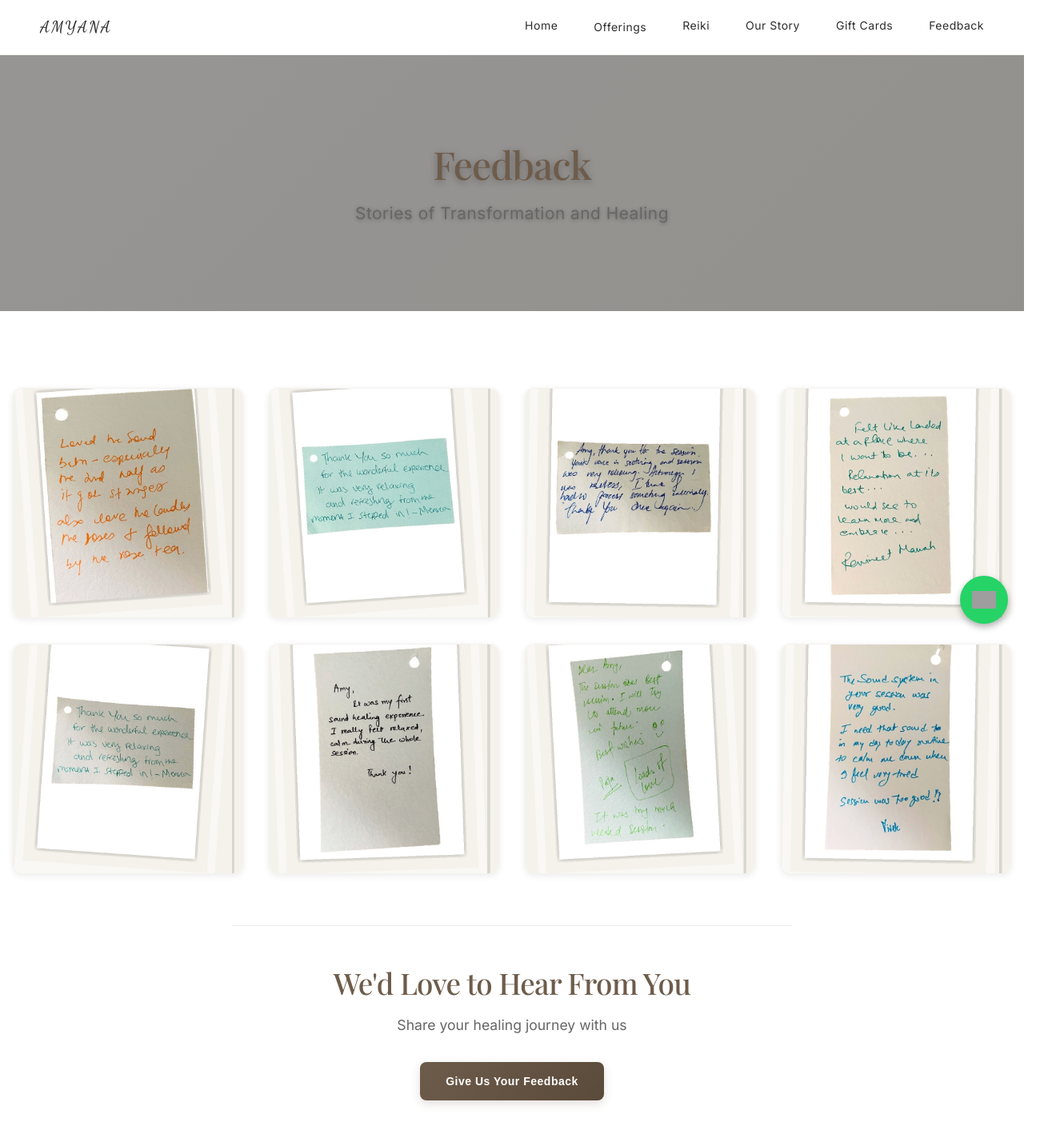
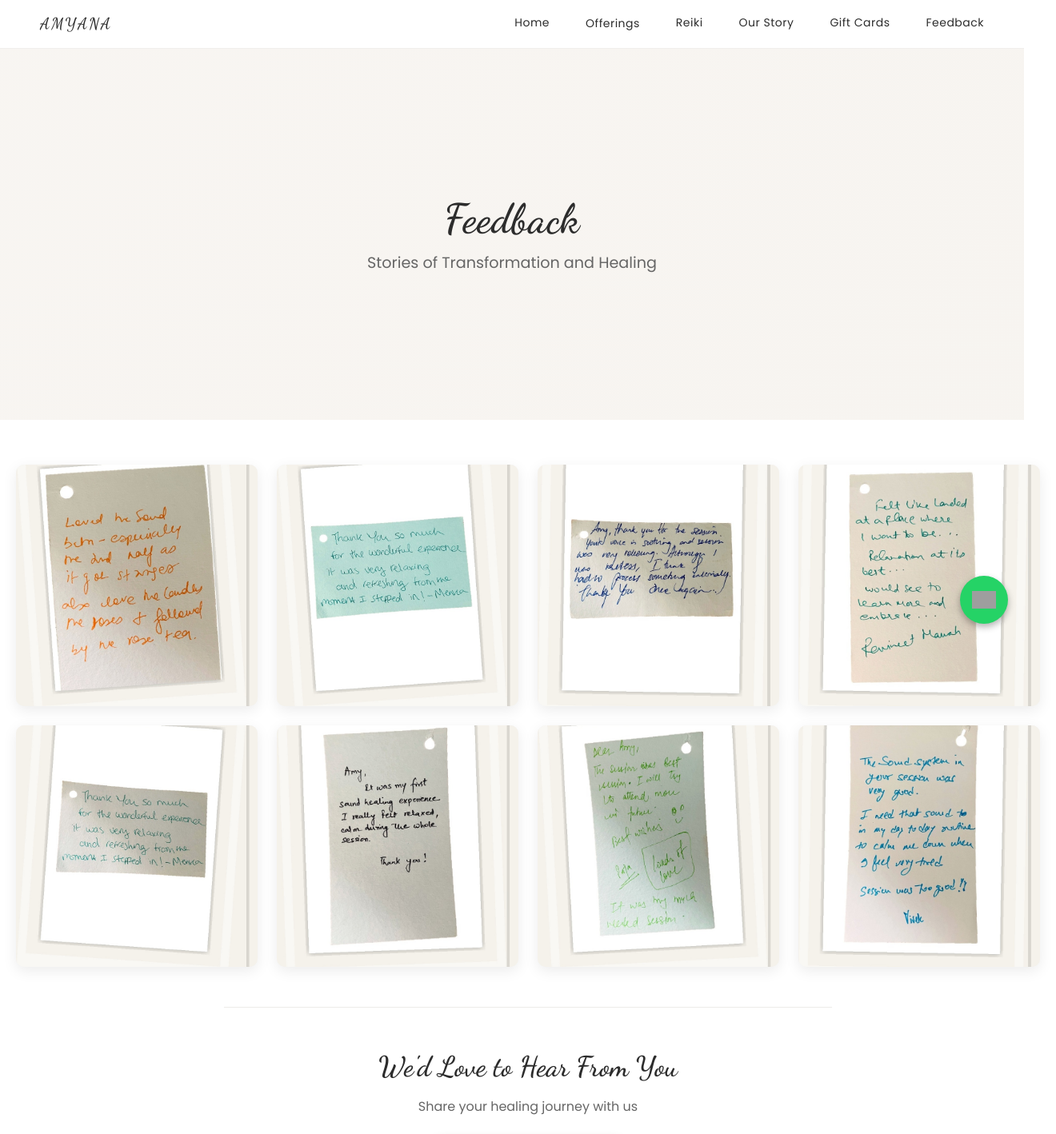
Before and after one commit to tomaryash54/amyana_v3_luxury_site, a React (Vite) app: page /feedback in a window 1280 px wide. Shown: the top 1418 px of the page at 80% size, 1320 px wide, since content can reach past the window. Built offline with nearby package versions, Linux system fonts and the light colour scheme; grey boxes are pictures that could not be loaded; a web font is replaced by a local one.

Commit message:
Fix feedback grid with scoped styles and optimize performance

```diff
--- a/index.html
+++ b/index.html
@@ -5,6 +5,8 @@
 <meta charset="UTF-8">
 <meta name="viewport" content="width=device-width, initial-scale=1.0">
 <title>AMYANA Wellness</title>
+<link rel="preconnect" href="https://fonts.googleapis.com">
+<link rel="preconnect" href="https://fonts.gstatic.com" crossorigin>
 <link href="https://fonts.googleapis.com/css2?family=Dancing+Script:wght@400;500;600&family=Poppins:wght@300;400;500;600&display=swap" rel="stylesheet">
 <style>
 body{
@@ -24,7 +26,7 @@ a{text-decoration:none;color:inherit;}
  align-items:center;
  justify-content:center;
  text-align:center;
- background:url('/images/reiki-bg.jpg.png') center/cover no-repeat fixed;
+ background:url('/images/reiki-bg.jpg.png') center/cover no-repeat;
  color:white;
  position:relative;
  overflow:hidden;
@@ -430,8 +432,7 @@ footer{background:#ede7de;padding:0;margin-top:60px;}
 .card{transition:transform .3s, box-shadow .3s;}
 .card:hover{transform:translateY(-6px); box-shadow:0 8px 16px rgba(0,0,0,0.2);}
 @keyframes fadeIn{from{opacity:0;transform:translateY(20px);}to{opacity:1;transform:translateY(0);}}
-.card{animation:fadeIn 0.5s ease-in-out;}
-.page-section{margin:40px 0;padding:30px 20px;background:#ffffff;border-radius:0;animation:fadeIn 0.6s ease-in-out;border-top:1px solid rgba(110,92,75,0.1);border-bottom:1px solid rgba(110,92,75,0.1);}
+.page-section{margin:40px 0;padding:30px 20px;background:#ffffff;border-radius:0;border-top:1px solid rgba(110,92,75,0.1);border-bottom:1px solid rgba(110,92,75,0.1);}
 .service-list{display:grid;grid-template-columns:repeat(auto-fit,minmax(280px,1fr));gap:25px;margin:20px 0;}
 .service-item{padding:20px;background:white;border-left:4px solid #6e5c4b;border-radius:6px;transition:transform 0.3s, box-shadow 0.3s;}
 .service-item:hover{transform:translateX(5px);box-shadow:0 4px 12px rgba(0,0,0,0.1);}
@@ -440,19 +441,19 @@ footer{background:#ede7de;padding:0;margin-top:60px;}
 ul{list-style-position:inside;color:#666;line-height:1.8;}
 ul li{margin:8px 0;}
 h4{color:#6e5c4b;margin-top:20px;font-weight:500;font-size:16px;letter-spacing:0.5px;}
-.sound-page{background:url('/images/reiki-bg.jpg.png') center/cover fixed;background-color:#ffffff;position:relative;}
+.sound-page{background:url('/images/reiki-bg.jpg.png') center/cover no-repeat;background-color:#ffffff;position:relative;}
 .sound-page > *{position:relative;z-index:1;}
 .sound-page::before{content:'';position:absolute;top:0;left:0;right:0;bottom:0;background:rgba(255,255,255,0.92);z-index:0;}
-.workshops-page{background:url('/images/workshops.jpg') center/cover fixed;background-color:#ffffff;position:relative;}
+.workshops-page{background:url('/images/workshops.jpg') center/cover no-repeat;background-color:#ffffff;position:relative;}
 .workshops-page > *{position:relative;z-index:1;}
 .workshops-page::before{content:'';position:absolute;top:0;left:0;right:0;bottom:0;background:rgba(255,255,255,0.92);z-index:0;}
-.corporate-page{background:url('/images/corporate.jpg') center/cover fixed;background-color:#ffffff;position:relative;}
+.corporate-page{background:url('/images/corporate.jpg') center/cover no-repeat;background-color:#ffffff;position:relative;}
 .corporate-page > *{position:relative;z-index:1;}
 .corporate-page::before{content:'';position:absolute;top:0;left:0;right:0;bottom:0;background:rgba(255,255,255,0.92);z-index:0;}
-.hospitality-page{background:url('/images/hospitality.jpg') center/cover fixed;background-color:#ffffff;position:relative;}
+.hospitality-page{background:url('/images/hospitality.jpg') center/cover no-repeat;background-color:#ffffff;position:relative;}
 .hospitality-page > *{position:relative;z-index:1;}
 .hospitality-page::before{content:'';position:absolute;top:0;left:0;right:0;bottom:0;background:rgba(255,255,255,0.92);z-index:0;}
-.our-story-page{background:linear-gradient(135deg,rgba(245,241,236,0.3) 0%,rgba(237,231,222,0.2) 100%);position:relative;background-attachment:fixed;}
+.our-story-page{background:linear-gradient(135deg,rgba(245,241,236,0.3) 0%,rgba(237,231,222,0.2) 100%);position:relative;}
 .our-story-page > *{position:relative;z-index:1;}
 .meet-healer{background:#ffffff;padding:80px 20px;margin-top:40px;}
 .meet-healer-content{max-width:1200px;margin:auto;display:grid;grid-template-columns:1fr 1fr;gap:50px;align-items:center;}
@@ -490,7 +491,7 @@ h4{color:#6e5c4b;margin-top:20px;font-weight:500;font-size:16px;letter-spacing:0
 .container h1{font-size:48px;font-weight:600;color:#2c2c2c;margin-bottom:40px;letter-spacing:-1px;}
 .container h2{font-size:52px;font-weight:500;color:#2c2c2c;margin-bottom:40px;letter-spacing:0.5px;position:relative;padding-bottom:20px;text-align:center;}
 .container h2::after{content:'';position:absolute;bottom:0;left:50%;transform:translateX(-50%);width:50px;height:2px;background:#6e5c4b;border-radius:2px;}
-.page-section{margin:50px 0;padding:40px 30px;background:linear-gradient(135deg,rgba(245,241,236,0.6) 0%,rgba(237,231,222,0.4) 100%);border-radius:12px;animation:fadeIn 0.6s ease-in-out;}
+.page-section{margin:50px 0;padding:40px 30px;background:linear-gradient(135deg,rgba(245,241,236,0.6) 0%,rgba(237,231,222,0.4) 100%);border-radius:12px;}
 .page-section h2{margin-top:0;}
 .page-section h3{font-size:24px;color:#6e5c4b;margin:25px 0 15px 0;font-weight:500;}
 .page-section h4{font-size:16px;color:#6e5c4b;margin:20px 0 10px 0;font-weight:600;text-transform:uppercase;letter-spacing:1px;}
@@ -515,7 +516,7 @@ h4{color:#6e5c4b;margin-top:20px;font-weight:500;font-size:16px;letter-spacing:0
 .approach-item:hover{transform:translateY(-5px);box-shadow:0 8px 16px rgba(0,0,0,0.12);}
 .approach-item h4{color:#6e5c4b;margin-top:0;font-size:16px;font-weight:600;letter-spacing:0.5px;}
 .approach-item p{color:#666;font-size:14px;line-height:1.7;}
-.reiki-page{background:url('/images/reiki-healer.jpg.png') center/cover fixed;background-color:#faf8f5;position:relative;}
+.reiki-page{background:url('/images/reiki-healer.jpg.png') center/cover no-repeat;background-color:#faf8f5;position:relative;}
 .reiki-page > *{position:relative;z-index:1;}
 .reiki-page::before{content:'';position:absolute;top:0;left:0;right:0;bottom:0;background:rgba(250,248,245,0.87);z-index:0;}
 .hero-section{background:linear-gradient(135deg,rgba(250,248,245,0.95) 0%,rgba(237,231,222,0.9) 100%);border-left:none;border-top:4px solid #6e5c4b;padding:50px 40px;}
@@ -567,6 +568,7 @@ h4{color:#6e5c4b;margin-top:20px;font-weight:500;font-size:16px;letter-spacing:0
 .flip-card-back .btn-primary{align-self:center;margin-top:auto;padding:12px 24px;font-size:13px;}
 @media(max-width:1024px){.gift-cards-grid{grid-template-columns:repeat(2,1fr);gap:30px;}.grid-container{grid-template-columns:repeat(2,1fr);gap:10px;}}
 @media(max-width:768px){.flip-card{height:350px;}.gift-cards-grid{grid-template-columns:1fr;}.gift-intro h1{font-size:32px;}.flip-card-back{padding:20px;font-size:12px;}.flip-card-back h4{font-size:12px;}.footer-top{flex-direction:column;padding:30px;}.footer-section{min-width:100%;padding:20px 0;border-bottom:1px solid rgba(110,92,75,0.1);}.footer-instagram{padding:20px;}.grid-container{grid-template-columns:repeat(2,1fr);gap:8px;}}
+@media (prefers-reduced-motion: reduce){*,*::before,*::after{animation:none !important;transition:none !important;scroll-behavior:auto !important;}}
 </style>
 </head>
 <body>
--- a/src/App.jsx
+++ b/src/App.jsx
@@ -1,15 +1,16 @@
 
 import {BrowserRouter,Routes,Route,Link} from "react-router-dom"
-import {useState} from "react"
-import Home from "./pages/Home"
-import Reiki from "./pages/Reiki"
-import GiftCards from "./pages/GiftCards"
-import Sound from "./pages/Sound"
-import Workshops from "./pages/Workshops"
-import Corporate from "./pages/Corporate"
-import Hospitality from "./pages/Hospitality"
-import OurStory from "./pages/OurStory"
-import Feedback from "./pages/Feedback"
+import {useState, Suspense, lazy} from "react"
+
+const Home = lazy(() => import("./pages/Home"))
+const Reiki = lazy(() => import("./pages/Reiki"))
+const GiftCards = lazy(() => import("./pages/GiftCards"))
+const Sound = lazy(() => import("./pages/Sound"))
+const Workshops = lazy(() => import("./pages/Workshops"))
+const Corporate = lazy(() => import("./pages/Corporate"))
+const Hospitality = lazy(() => import("./pages/Hospitality"))
+const OurStory = lazy(() => import("./pages/OurStory"))
+const Feedback = lazy(() => import("./pages/Feedback"))
 
 function Nav(){
 const [mobileMenuOpen, setMobileMenuOpen] = useState(false)
@@ -117,6 +118,7 @@ export default function App(){
 return(
 <BrowserRouter>
 <Nav/>
+<Suspense fallback={<div className="container" style={{padding: '40px 20px'}}>Loading...</div>}>
 <Routes>
 <Route path="/" element={<Home/>}/>
 <Route path="/sound" element={<Sound/>}/>
@@ -128,6 +130,7 @@ return(
 <Route path="/our-story" element={<OurStory/>}/>
 <Route path="/feedback" element={<Feedback/>}/>
 </Routes>
+</Suspense>
 <Footer/>
 <FloatingWhatsApp/>
 </BrowserRouter>
--- a/src/components/RevealOnScroll.jsx
+++ b/src/components/RevealOnScroll.jsx
@@ -1,4 +1,4 @@
-import { motion } from "framer-motion"
+import { motion, useReducedMotion } from "framer-motion"
 
 const containerVariants = {
   hidden: { opacity: 0, y: 12 },
@@ -33,13 +33,14 @@ export default function RevealOnScroll({
   variants: customVariants,
   ...props
 }) {
+  const prefersReducedMotion = useReducedMotion()
   const variants = customVariants || containerVariants
 
   return (
     <motion.div
       className={className}
-      initial="hidden"
-      whileInView="visible"
+      initial={prefersReducedMotion ? false : "hidden"}
+      whileInView={prefersReducedMotion ? undefined : "visible"}
       viewport={{ once: true, amount: 0.1 }}
       variants={variants}
       custom={{ stagger }}
--- a/src/index.css
+++ b/src/index.css
@@ -12,22 +12,8 @@
   --h1-size: clamp(3rem, 6vw, 4.5rem);
   --h2-size: clamp(2.25rem, 5vw, 3.5rem);
   --h3-size: clamp(1.75rem, 4vw, 2.25rem);
-  --h4-size: clamp(1.25rem, 3vw, 1.5rem);
   --body-size: clamp(1rem, 2.5vw, 1.125rem);
   --small-size: clamp(0.875rem, 2vw, 1rem);
-
-  /* Spacing Scale */
-  --space-2: 0.5rem;
-  --space-3: 0.75rem;
-  --space-4: 1rem;
-  --space-5: 1.25rem;
-  --space-6: 1.5rem;
-  --space-7: 1.75rem;
-  --space-8: 2rem;
-  --space-10: 2.5rem;
-  --space-12: 3rem;
-  --space-14: 3.5rem;
-  --space-16: 4rem;
 
   /* Line Heights */
   --lh-tight: 1.1;
@@ -657,7 +643,7 @@ footer {
 
 @media (max-width: 1024px) {
   .feedback-grid {
-    grid-template-columns: repeat(4, 1fr);
+    grid-template-columns: repeat(3, 1fr);
     gap: var(--space-6);
   }
 }
--- a/src/main.jsx
+++ b/src/main.jsx
@@ -2,7 +2,6 @@
 import React from "react"
 import ReactDOM from "react-dom/client"
 import App from "./App"
-import "./index.css"
 
 ReactDOM.createRoot(document.getElementById("root")).render(
   <React.StrictMode>
--- /dev/null
+++ b/src/pages/Feedback.css
@@ -0,0 +1,115 @@
+.feedback-page {
+  width: 100%;
+  background: #ffffff;
+}
+
+.feedback-hero {
+  min-height: 38vh;
+  display: flex;
+  align-items: center;
+  justify-content: center;
+  text-align: center;
+  padding: 80px 20px;
+  background: linear-gradient(135deg, rgba(245, 241, 236, 0.7) 0%, rgba(237, 231, 222, 0.45) 100%);
+}
+
+.feedback-hero h1 {
+  margin: 0 0 10px 0;
+  color: #2c2c2c;
+  font-size: clamp(2rem, 4.8vw, 3.2rem);
+  letter-spacing: 0.4px;
+}
+
+.feedback-hero p {
+  margin: 0;
+  color: #666;
+  font-size: clamp(1rem, 2.5vw, 1.2rem);
+}
+
+.feedback-main {
+  width: 100%;
+  padding: 56px 20px;
+}
+
+.feedback-grid-wrapper {
+  width: 100%;
+  max-width: 1400px;
+  margin: 0 auto 50px auto;
+}
+
+.feedback-grid {
+  display: grid;
+  grid-template-columns: repeat(4, minmax(0, 1fr));
+  gap: 24px;
+}
+
+.feedback-item {
+  position: relative;
+  width: 100%;
+  aspect-ratio: 1 / 1;
+  overflow: hidden;
+  border-radius: 10px;
+  background: #f5f5f5;
+  box-shadow: 0 5px 18px rgba(0, 0, 0, 0.08);
+  transition: transform 0.28s ease, box-shadow 0.28s ease;
+}
+
+.feedback-item:hover {
+  transform: translateY(-4px);
+  box-shadow: 0 10px 24px rgba(0, 0, 0, 0.14);
+}
+
+.feedback-img {
+  width: 100%;
+  height: 100%;
+  object-fit: cover;
+  display: block;
+}
+
+.feedback-cta {
+  max-width: 760px;
+  margin: 0 auto;
+  text-align: center;
+  padding-top: 24px;
+  border-top: 1px solid rgba(110, 92, 75, 0.12);
+}
+
+.feedback-cta h2 {
+  margin-bottom: 10px;
+  color: #2c2c2c;
+  font-size: clamp(1.6rem, 3.2vw, 2.2rem);
+}
+
+.feedback-cta p {
+  margin-bottom: 24px;
+  color: #666;
+}
+
+@media (max-width: 1024px) {
+  .feedback-grid {
+    grid-template-columns: repeat(4, minmax(0, 1fr));
+    gap: 18px;
+  }
+}
+
+@media (max-width: 768px) {
+  .feedback-hero {
+    min-height: 30vh;
+    padding: 56px 20px;
+  }
+
+  .feedback-main {
+    padding: 42px 20px;
+  }
+
+  .feedback-grid {
+    grid-template-columns: repeat(2, minmax(0, 1fr));
+    gap: 14px;
+  }
+}
+
+@media (max-width: 480px) {
+  .feedback-grid {
+    grid-template-columns: 1fr;
+  }
+}
--- a/src/pages/Feedback.jsx
+++ b/src/pages/Feedback.jsx
@@ -1,4 +1,5 @@
 import React from 'react'
+import './Feedback.css'
 
 export default function Feedback() {
   const testimonials = [
@@ -30,6 +31,8 @@ export default function Feedback() {
                   src={testimonial.image}
                   alt={testimonial.alt}
                   className="feedback-img"
+                  loading="lazy"
+                  decoding="async"
                 />
               </div>
             ))}
--- a/src/pages/Home.jsx
+++ b/src/pages/Home.jsx
@@ -20,7 +20,7 @@ return(
 
 <Link to="/workshops" className="offering-card">
 <div className="card-image-wrapper">
-<img src="/images/workshops.jpg" alt="Workshops & Retreats"/>
+<img src="/images/workshops.jpg" alt="Workshops & Retreats" loading="lazy" decoding="async"/>
 <div className="card-overlay"></div>
 </div>
 <div className="card-content">
@@ -30,7 +30,7 @@ return(
 
 <Link to="/corporate" className="offering-card">
 <div className="card-image-wrapper">
-<img src="/images/corporate.jpg" alt="Corporate Wellness"/>
+<img src="/images/corporate.jpg" alt="Corporate Wellness" loading="lazy" decoding="async"/>
 <div className="card-overlay"></div>
 </div>
 <div className="card-content">
@@ -40,7 +40,7 @@ return(
 
 <Link to="/hospitality" className="offering-card">
 <div className="card-image-wrapper">
-<img src="/images/hospitality.jpg" alt="Hospitality Wellness"/>
+<img src="/images/hospitality.jpg" alt="Hospitality Wellness" loading="lazy" decoding="async"/>
 <div className="card-overlay"></div>
 </div>
 <div className="card-content">
@@ -50,7 +50,7 @@ return(
 
 <Link to="/sound" className="offering-card">
 <div className="card-image-wrapper">
-<img src="/images/private.jpg" alt="Private Sound Baths"/>
+<img src="/images/private.jpg" alt="Private Sound Baths" loading="lazy" decoding="async"/>
 <div className="card-overlay"></div>
 </div>
 <div className="card-content">
@@ -60,7 +60,7 @@ return(
 
 <Link to="/our-story" className="offering-card">
 <div className="card-image-wrapper">
-<img src="/images/journal.jpg" alt="Personal Healing"/>
+<img src="/images/journal.jpg" alt="Personal Healing" loading="lazy" decoding="async"/>
 <div className="card-overlay"></div>
 </div>
 <div className="card-content">
@@ -70,7 +70,7 @@ return(
 
 <Link to="/reiki" className="offering-card">
 <div className="card-image-wrapper">
-<img src="/images/reiki.jpg" alt="Reiki Healing"/>
+<img src="/images/reiki.jpg" alt="Reiki Healing" loading="lazy" decoding="async"/>
 <div className="card-overlay"></div>
 </div>
 <div className="card-content">
@@ -143,7 +143,7 @@ return(
 </div>
 
 <div className="meet-healer-image">
-<img src="/images/footer1.jpg" alt="Amy - Sound and Reiki Healer"/>
+<img src="/images/footer1.jpg" alt="Amy - Sound and Reiki Healer" loading="lazy" decoding="async"/>
 </div>
 </div>
 </section>
```
Also changed, not shown: 15 other files (tests, documents, lock files or other folders).
